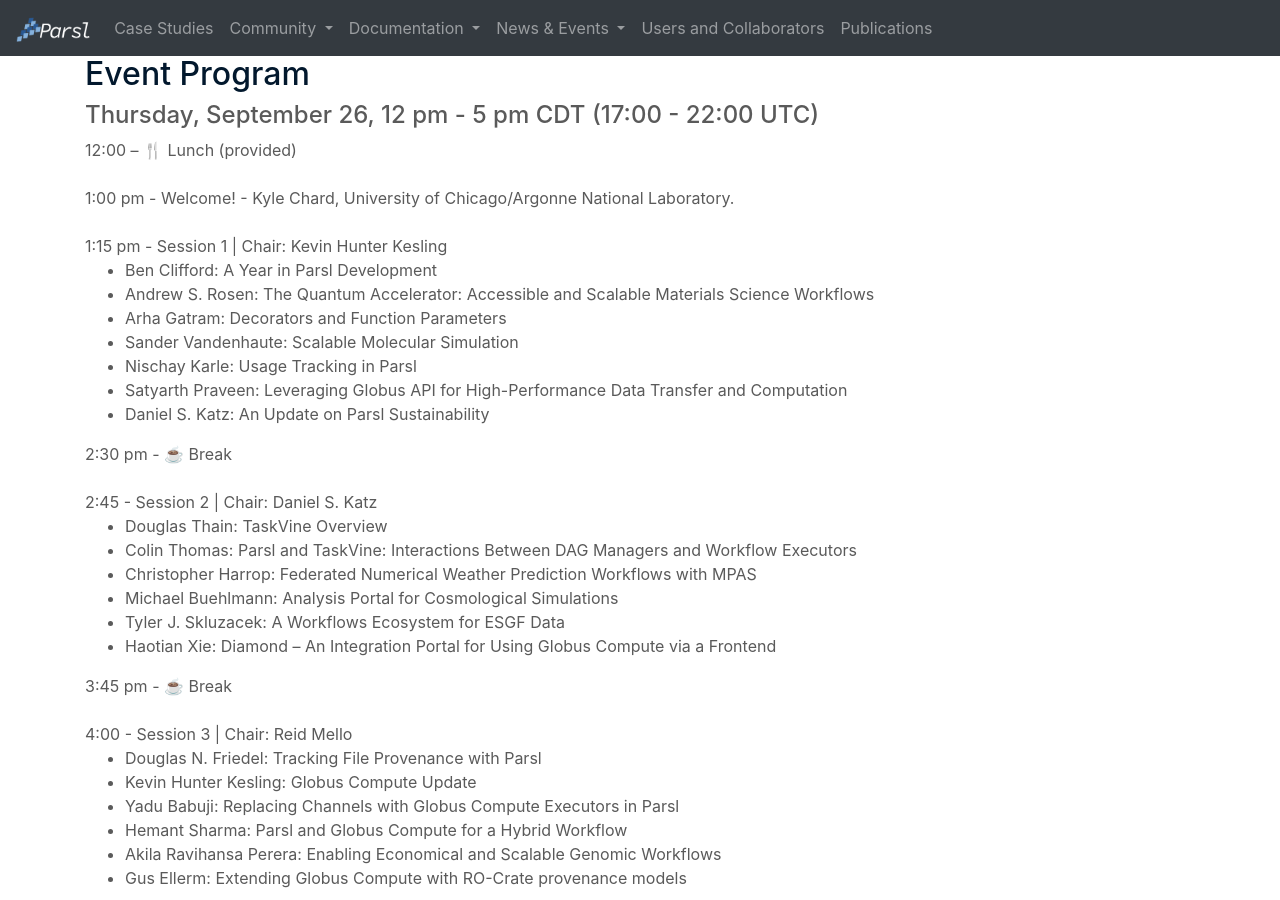
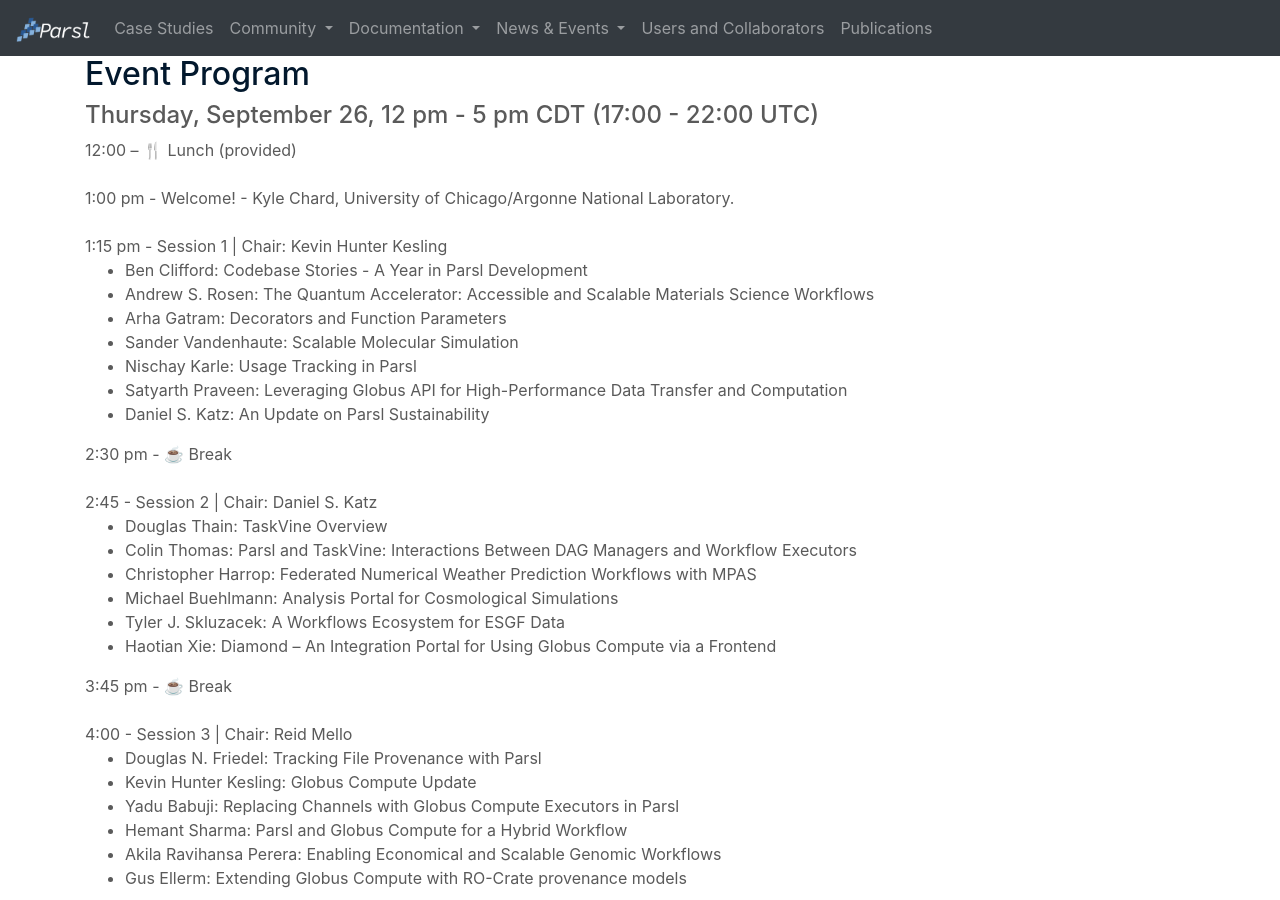
Before and after one commit to Parsl/parsl.github.io, a Jekyll site: the page built from parslfest/parslfest2024.html, in a window 1280 px wide and 900 px high, scrolled down 1476 px. Built offline with Jekyll 4.4.1, drawn with Linux system fonts in a browser that asks for light colours.

Commit message:
Update ben talk title

```diff
--- a/parslfest/parslfest2024.html
+++ b/parslfest/parslfest2024.html
@@ -116,7 +116,7 @@
 
       1:15 pm - Session 1 | Chair: Kevin Hunter Kesling
       <ul>
-	<li>Ben Clifford: A Year in Parsl Development</li>
+	<li>Ben Clifford: Codebase Stories - A Year in Parsl Development</li>
 	<li>Andrew S. Rosen: The Quantum Accelerator: Accessible and Scalable Materials Science Workflows</li>
 	<li>Arha Gatram: Decorators and Function Parameters</li>
 	<li>Sander Vandenhaute: Scalable Molecular Simulation</li>
```
